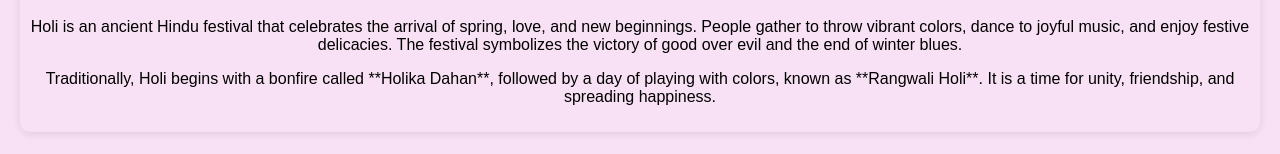
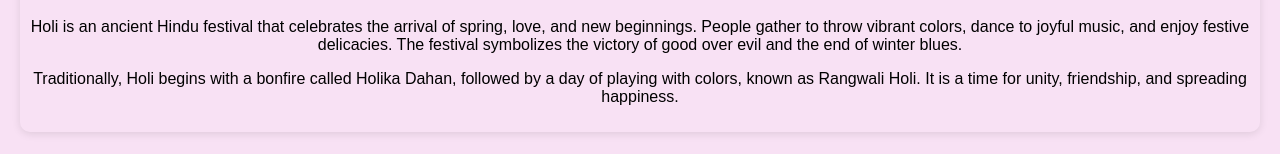
Before and after one commit to Phanikumar9133/Holi_App, a React (Vite) app: page / in a window 1280 px wide. Shown: the part 424-578 px from the top of the page. Built offline with nearby package versions, Linux system fonts and the light colour scheme.

Commit message:
changing some text content

```diff
--- a/src/body.jsx
+++ b/src/body.jsx
@@ -27,7 +27,7 @@ function Body() {
                     The festival symbolizes the victory of good over evil and the end of winter blues.
                 </p>
                 <p className={styles.text}>
-                    Traditionally, Holi begins with a bonfire called **Holika Dahan**, followed by a day of playing with colors, known as **Rangwali Holi**.
+                    Traditionally, Holi begins with a bonfire called Holika Dahan, followed by a day of playing with colors, known as Rangwali Holi.
                     It is a time for unity, friendship, and spreading happiness.
                 </p>
             </div>
--- a/src/cs1.module.css
+++ b/src/cs1.module.css
@@ -81,6 +81,9 @@ body {
     color: #d63384;
     font-size: 2.5rem;
     margin-bottom: 20px;
+
+
+
 }
 
 /* Video Section */
```
